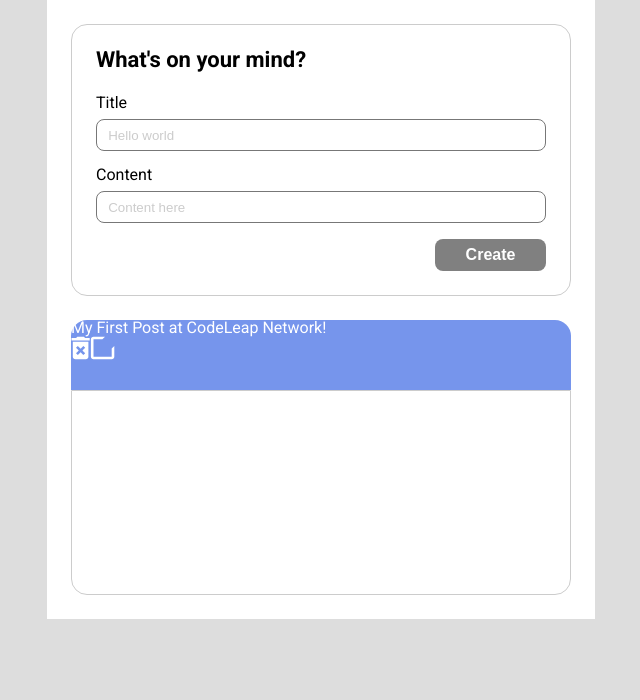
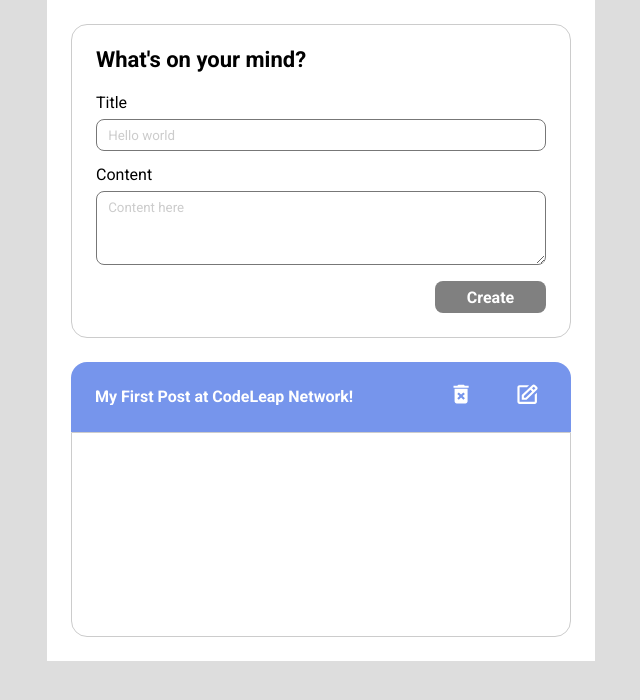
Before and after one commit to juancrls/codeleap-engineering-test, a React (Create React App) app in the folder client/: page /feed in a window 1280 px wide. Shown: the top 700 px of the page, without its empty margins (319-959 px from the left). Built offline with nearby package versions, Linux system fonts and the light colour scheme.

Commit message:
Add style features and improvements on Feed

```diff
--- a/client/src/components/Card/CardHeader.js
+++ b/client/src/components/Card/CardHeader.js
@@ -1,19 +1,21 @@
 import React from "react";
+import Button from "../Elements/Button";
 import "./styles.scss";
 
 export default function CardHeader(props) {
   const { title, showEditButtons } = props;
   return (
     <div className="card-header">
-      <div>
+      <div className="title">
         <span>{title}</span>
       </div>
       {showEditButtons ? (
         <div className="edit-buttons-container">
+          <Button id="post-edit-button" theme={"icon"}>
             <i>
               <svg
-              width="19"
-              height="24"
+                width="22"
+                height="20"
                 viewBox="0 0 19 24"
                 fill="none"
                 xmlns="http://www.w3.org/2000/svg"
@@ -24,20 +26,27 @@
                 />
               </svg>
             </i>
+          </Button>
+          <Button id="post-delete-button" theme={"icon"}>
             <i>
               <svg
-              width="25"
-              height="24"
-              viewBox="0 0 25 24"
+                width="27"
+                height="25"
+                viewBox="0 0 32 30"
                 fill="none"
                 xmlns="http://www.w3.org/2000/svg"
               >
                 <path
-                d="M3.50067 23.25H21.7026C23.1367 23.25 24.3029 22.1287 24.3029 20.75V9.915L21.7026 12.415V20.75H7.6065C7.5727 20.75 7.5376 20.7625 7.50379 20.7625C7.46089 20.7625 7.41798 20.7512 7.37378 20.75H3.50067V3.25H12.4027L15.003 0.75H3.50067C2.06661 0.75 0.900391 1.87125 0.900391 3.25V20.75C0.900391 22.1287 2.06661 23.25 3.50067 23.25Z"
+                  d="M9.10095 21.2663L14.8385 21.2475L27.3614 9.3225C27.8528 8.85 28.1233 8.2225 28.1233 7.555C28.1233 6.8875 27.8528 6.26 27.3614 5.7875L25.2994 3.805C24.3165 2.86 22.6016 2.865 21.6265 3.80125L9.10095 15.7288V21.2663ZM23.461 5.5725L25.5269 7.55125L23.4506 9.52875L21.3886 7.5475L23.461 5.5725ZM11.7012 16.7713L19.5411 9.305L21.6031 11.2875L13.7645 18.7513L11.7012 18.7575V16.7713Z"
+                  fill="white"
+                />
+                <path
+                  d="M6.50067 26.25H24.7026C26.1367 26.25 27.3029 25.1288 27.3029 23.75V12.915L24.7026 15.415V23.75H10.6065C10.5727 23.75 10.5376 23.7625 10.5038 23.7625C10.4609 23.7625 10.418 23.7513 10.3738 23.75H6.50067V6.25H15.4027L18.003 3.75H6.50067C5.06661 3.75 3.90039 4.87125 3.90039 6.25V23.75C3.90039 25.1288 5.06661 26.25 6.50067 26.25Z"
                   fill="white"
                 />
               </svg>
             </i>
+          </Button>
         </div>
       ) : null}
     </div>
--- a/client/src/components/Card/styles.scss
+++ b/client/src/components/Card/styles.scss
@@ -1,7 +1,7 @@
 .card-container {
   min-width: 320px;
-  width: 100%; /* alterado para 100% */
-  max-width: 500px; /* adicionado max-width */
+  width: 100%;
+  max-width: 500px;
 }
 
 .card-body {
@@ -14,8 +14,8 @@
     border-radius: 0 0 1rem 1rem;
   }
 
-  width: 100%; /* alterado para 100% */
-  min-width: 320px; /* alterado para 320px */
+  width: 100%;
+  min-width: 320px;
   min-height: 205px;
 
   display: flex;
@@ -23,7 +23,7 @@
   gap: 1.5rem;
 
   @media screen and (min-width: 768px) {
-    min-width: 500px; /* alterado para 500px */
+    min-width: 500px;
   }
 }
 
@@ -37,9 +37,29 @@
   background-color: #7695EC;
   color: #FFFFFF;
 
-  @media screen and (max-width: 767px) {
-    justify-content: center;
+  display: flex;
+  align-items: center;
+  justify-content: space-between;
+  padding: 1.5rem;
+
+  .title {
+    text-overflow: ellipsis;
+    white-space: nowrap;
+    overflow: hidden;
+    font-weight: 700;
   }
+
+  .edit-buttons-container {
+    // width: 32px;
+    height: 30px;
+    display: flex;
+    gap: 30px;
+    align-items: center;
+  }
+
+  // @media screen and (max-width: 767px) {
+  //   justify-content: center;
+  // }
 }
 
 .card-title {
@@ -52,7 +72,7 @@
 .card-content {
   width: 100%;
   font-size: 1rem;
-  flex-grow: 1; /* adicionado flex-grow */
+  flex-grow: 1;
 }
 
 .card-footer {
--- a/client/src/components/Elements/Button/index.js
+++ b/client/src/components/Elements/Button/index.js
@@ -9,9 +9,10 @@
   }
 
   let buttonClass = `button button--${theme ? theme : "neutral-1"}`
+  let buttonWrapperClass = `button-wrapper${theme == "icon" ? " button-wrapper--icon" : ""}`
 
   return (
-    <div className="button-wrapper">
+    <div className={buttonWrapperClass}>
       <button className={buttonClass} disabled={disabled || loading}>
         {children}
       </button>
--- a/client/src/components/Elements/Button/styles.scss
+++ b/client/src/components/Elements/Button/styles.scss
@@ -2,6 +2,10 @@
   align-self: flex-end;
   width: 111px;
   height: 32px;
+
+  &--icon {
+    width: fit-content;
+  }
 
   @media screen and (max-width: 767px) {
     width: 100%;
@@ -85,35 +89,14 @@
       }
     }
 
-    .button-loading {
-      display: inline-block;
-      width: 10px;
-      height: 10px;
-      border-radius: 50%;
-      margin-right: 5px;
-      animation: loading-animation 0.6s infinite;
-
-      &:nth-of-type(2) {
-        animation-delay: 0.2s;
+    &--icon {
+      &:hover {
+        filter: invert(15%)
       }
 
-      &:nth-of-type(3) {
-        animation-delay: 0.4s;
+      &:active {
+        filter: invert(25%)
       }
     }
   }
 }
-
-@keyframes loading-animation {
-  0% {
-    transform: scale(1);
-  }
-
-  50% {
-    transform: scale(1.5);
-  }
-
-  100% {
-    transform: scale(1);
-  }
-}
--- a/client/src/components/Elements/TextArea/index.js
+++ b/client/src/components/Elements/TextArea/index.js
@@ -11,24 +11,34 @@
     id,
     placeholder,
     theme,
+    size,
   } = props;
 
   return (
-    <div className="text-area-container">
+    <div className="text_area-container">
       <div className="label-container">
         <label className="label">{label}</label>
         {error && <span className="error-span">{error}</span>}
       </div>
 
-      <div className="text-area-wrapper">
+      <div className="text_area-wrapper">
+        {type == "input" ? (
           <input
             onChange={onChange}
             id={id}
-          type={type === "password-confirmation" ? "password" : type}
             value={value}
-          className={`input input--${theme} ${error ? "input--danger" : ""}`}
+            className={`text_area text_area--${theme}${error ? " text_area--danger" : ""}${size == "medium" ? " text_area--medium" : ""}`}
             placeholder={placeholder}
           />
+        ) : (
+          <textarea
+            onChange={onChange}
+            id={id}
+            value={value}
+            className={`text_area text_area--${theme}${error ? " text_area--danger" : ""}${size == "medium" ? " text_area--medium" : ""}`}
+            placeholder={placeholder}
+          />
+        )}
       </div>
     </div>
   );
--- a/client/src/components/Elements/TextArea/styles.scss
+++ b/client/src/components/Elements/TextArea/styles.scss
@@ -1,4 +1,8 @@
-.text-area-container {
+* {
+  font-family: "Roboto";
+}
+
+.text_area-container {
   display: flex;
   flex-direction: column;
   gap: .5rem;
@@ -13,16 +17,23 @@
     font-size: .9rem;
   }
 
-  .text-area-wrapper {
+  .text_area-wrapper {
     display: flex;
-    flex-direction: column; // rever o pq que o input fica 100%
+    flex-direction: column;
+    width: 100%;
   }
 
-  .input {
+  .text_area {
     color: #000000;
     padding: 8px 11.2px;
     border-radius: .5rem;
     height: 2rem;
+
+    overflow-wrap: break-word;
+
+    &--medium {
+      height: 74px;
+    }
 
     &--neutral {
       border: 1px solid #777777;
@@ -40,6 +51,9 @@
 
     &::placeholder {
       color: #CCCCCC;
+      position: absolute;
+      top: 8px;
+      left: 11.2px;
     }
   }
 }
--- a/client/src/pages/Feed/index.js
+++ b/client/src/pages/Feed/index.js
@@ -8,11 +8,16 @@
 import "./styles.scss"
 
 const Feed = (props) => {
-  const [title, setTitle] = useState("");
-  const [content, setContent] = useState("");
+  // let title = "post_title";
+  // let content = "post_content";
+
+  const [postStates, setPostStates] = useState({
+    title: { value: "" },
+    content: { value: "" },
+  })
   const [loading, setLoading] = useState(false);
 
-  let hasEmptyFields = !title.trim() || !content.trim();
+  let hasEmptyFields = !postStates.title.value.trim() || !postStates.content.value.trim();
 
   const handleSubmit = (event) => {
     event.preventDefault();
@@ -20,7 +25,15 @@
   }
 
   const handleInputChange = (event) => {
+    let stateId = event.target.id;
 
+    setPostStates((prev) => ({
+      ...prev,
+      [stateId]: {
+        value: event.target.value
+      }
+    }))
+    console.log("state", postStates)
   }
 
   return (
@@ -36,16 +49,17 @@
             <TextArea
               label="Title"
               placeholder="Hello world"
-              value={title}
-              id="create-post-title-text-area"
+              value={postStates.title.value}
+              id="title"
+              type="input"
               onChange={handleInputChange}
               theme="neutral"
             />
             <TextArea
               label="Content"
               placeholder="Content here"
-              value={content}
-              id="create-post-content-text-area"
+              value={postStates.content.value}
+              id="content"
               onChange={handleInputChange}
               theme="neutral"
               size="medium"
--- a/client/src/pages/Feed/styles.scss
+++ b/client/src/pages/Feed/styles.scss
@@ -12,17 +12,17 @@
   padding: 1.5rem;
   width: 100%;
   height: 100%;
-  max-width: 1200px; /* adicionado para limitar a largura máxima do feed-container */
+  max-width: 1200px;
 
   display: flex;
   flex-direction: column;
   gap: 1.5rem;
 
-  /* adicionado para centralizar verticalmente os elementos do container */
+
   align-items: center;
   justify-content: center;
 
-  /* adicionado para que o conteúdo seja jogado para baixo ao chegar ao fim da tela */
+
   overflow-y: auto;
 }
 
--- a/client/src/pages/Login/index.js
+++ b/client/src/pages/Login/index.js
@@ -4,6 +4,7 @@
 import Form from "../../components/Form";
 import TextArea from "../../components/Elements/TextArea";
 import Button from "../../components/Elements/Button";
+import { Card } from "../../components/Card";
 import { setUsername } from "../../actions/userActions";
 import { useNavigate } from "react-router-dom";
 import { PulseLoader } from "react-spinners";
@@ -45,6 +46,7 @@
 
   return (
     <div className="login-page">
+      <Card>
         <Form
           onSubmit={handleSubmit}
           id="login-form"
@@ -54,6 +56,7 @@
             label="Please enter your username"
             placeholder="John doe"
             value={currentUser}
+            type="input"
             id="login-username-text-area"
             onChange={handleInputChange}
             theme="neutral"
@@ -68,6 +71,8 @@
           </Button>
 
         </Form>
+
+      </Card>
     </div>
   );
 };
--- a/client/src/pages/Login/styles.scss
+++ b/client/src/pages/Login/styles.scss
@@ -1,5 +1,6 @@
 .login-page {
   width: 100%;
+  padding: 2rem;
   height: 100%;
   display: flex;
   align-items: center;
```
Lines whose indentation alone changed are shown as unchanged.
